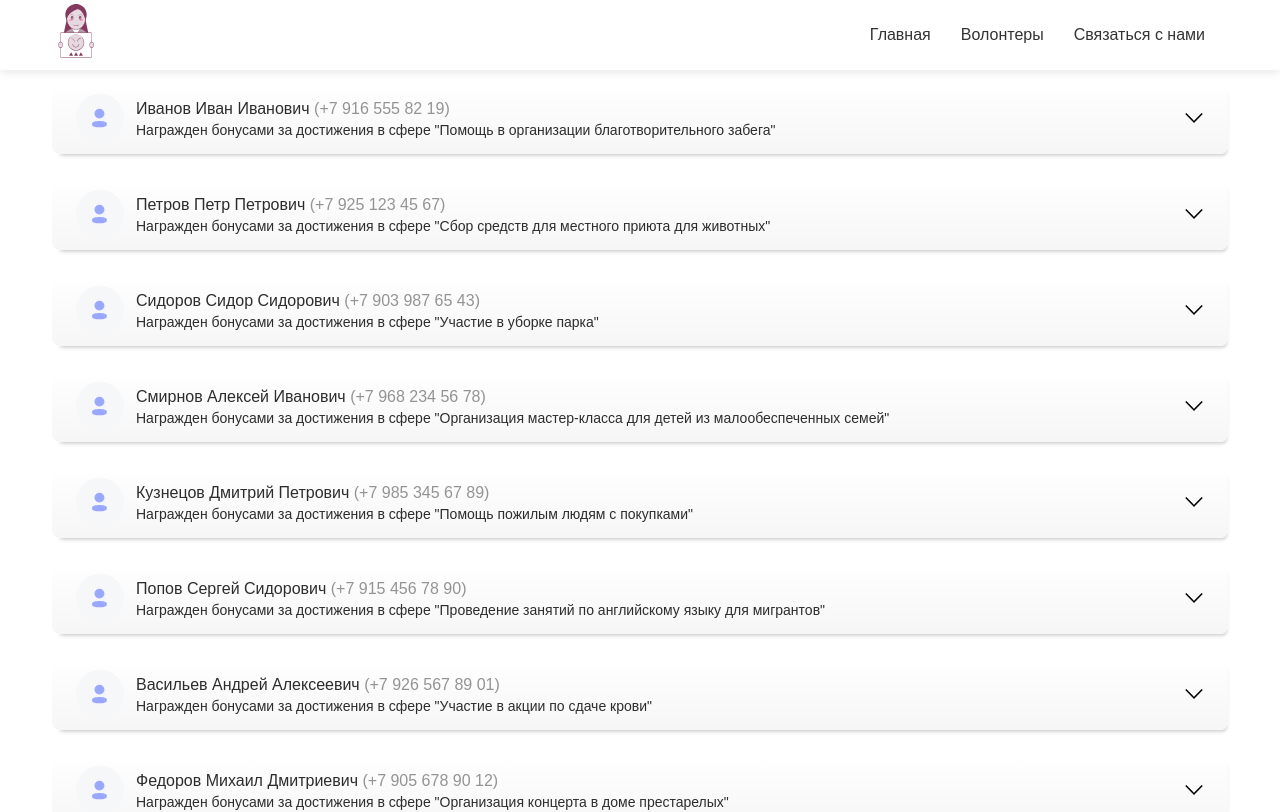
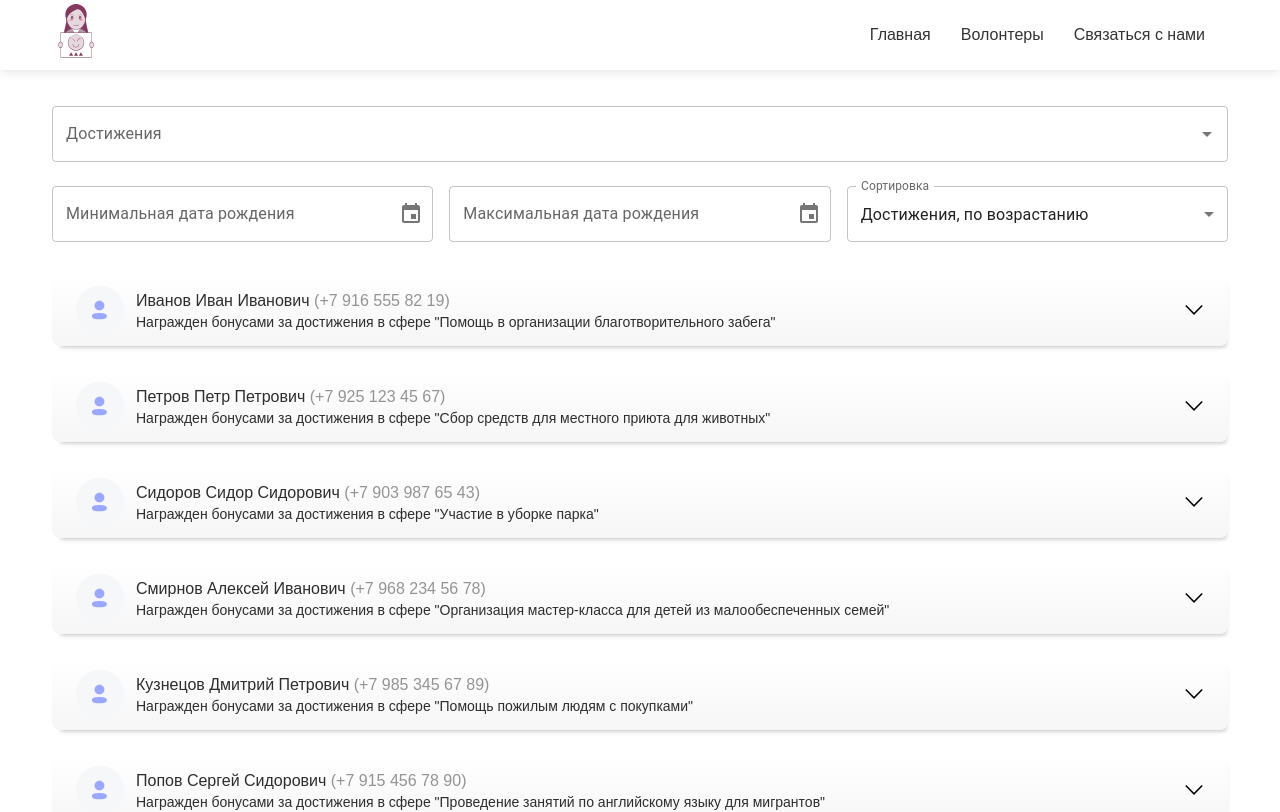
Before and after one commit to YuraVolk/hackathon-2025-showcase, a Next.js app: page /partners-dashboard in a window 1280 px wide. Shown: the top 812 px of the page. Built offline with nearby package versions, Linux system fonts and the light colour scheme.

Commit message:
add sorting

```diff
--- /dev/null
+++ b/src/components/Filters/Filters.module.css
@@ -0,0 +1,16 @@
+.filters {
+  display: flex;
+  flex-direction: column;
+  gap: 24px;
+  width: 100%;
+  margin: 24px 0 32px;
+}
+
+.filters_input {
+  flex: 1 1 0;
+}
+
+.filters_row {
+  display: flex;
+  gap: 16px;
+}
--- a/src/components/Filters/Filters.tsx
+++ b/src/components/Filters/Filters.tsx
@@ -1,9 +1,102 @@
-import { memo } from "react";
+import {
+  SelectChangeEvent,
+  FormControl,
+  InputLabel,
+  Autocomplete,
+  TextField,
+  Select,
+  MenuItem,
+} from "@mui/material";
+import { DatePicker } from "@mui/x-date-pickers";
+import { Dispatch, memo, SetStateAction } from "react";
+import { Dayjs } from "dayjs";
 
-export const Filters = memo(() => {
-  return <div>
+import classes from "./Filters.module.css";
+import { Sorting } from "@/data/filters";
 
-  </div>;
-});
+export interface IFiltersProps {
+  achievements: string[];
+  setAchievements: Dispatch<SetStateAction<string[]>>;
+  sorting: Sorting;
+  setSorting: Dispatch<SetStateAction<Sorting>>;
+  achievementTypes: string[];
+  minBirthDate: Dayjs | null;
+  setMinBirthDate: Dispatch<SetStateAction<Dayjs | null>>;
+  maxBirthDate: Dayjs | null;
+  setMaxBirthDate: Dispatch<SetStateAction<Dayjs | null>>;
+}
+
+export const Filters = memo(
+  ({
+    achievementTypes,
+    achievements,
+    setAchievements,
+    sorting,
+    setSorting,
+    minBirthDate,
+    setMinBirthDate,
+    maxBirthDate,
+    setMaxBirthDate,
+  }: IFiltersProps) => {
+    const handleChangeSorting = (event: SelectChangeEvent<typeof sorting>) => {
+      setSorting(event.target.value as Sorting);
+    };
+
+    const handleAchievementsChange = (_event: any, newValue: string[]) => {
+      setAchievements(newValue);
+    };
+
+    return (
+      <div className={classes.filters}>
+        <Autocomplete
+          multiple
+          options={achievementTypes}
+          getOptionLabel={(option) => option}
+          value={achievements}
+          onChange={handleAchievementsChange}
+          filterSelectedOptions
+          renderInput={(params) => (
+            <TextField
+              {...params}
+              label="Достижения"
+              placeholder="Достижения..."
+            />
+          )}
+        />
+        <div className={classes.filters_row}>
+          <DatePicker
+            className={classes.filters_input}
+            label="Минимальная дата рождения"
+            value={minBirthDate}
+            onChange={(newValue) => setMinBirthDate(newValue)}
+          />
+          <DatePicker
+            className={classes.filters_input}
+            label="Максимальная дата рождения"
+            value={maxBirthDate}
+            onChange={(newValue) => setMaxBirthDate(newValue)}
+          />
+          <FormControl className={classes.filters_input}>
+            <InputLabel id="demo-simple-select-label">Сортировка</InputLabel>
+            <Select
+              labelId="demo-simple-select-label"
+              id="demo-simple-select"
+              value={sorting}
+              label="Сортировка"
+              onChange={handleChangeSorting}
+            >
+              <MenuItem value={Sorting.ByAchievementsAscending}>
+                {Sorting.ByAchievementsAscending}
+              </MenuItem>
+              <MenuItem value={Sorting.ByAchievementsDescending}>
+                {Sorting.ByAchievementsDescending}
+              </MenuItem>
+            </Select>
+          </FormControl>
+        </div>
+      </div>
+    );
+  }
+);
 
 Filters.displayName = "Filters";
--- /dev/null
+++ b/src/components/Layout/Layout.module.css
@@ -0,0 +1,5 @@
+.layout {
+  max-width: 1200px;
+  margin: 0 auto;
+  padding: 12px;
+}
--- /dev/null
+++ b/src/components/Layout/Layout.tsx
@@ -0,0 +1,22 @@
+import { LocalizationProvider } from "@mui/x-date-pickers";
+import { AdapterDayjs } from "@mui/x-date-pickers/AdapterDayjs";
+import { memo, ReactNode } from "react";
+
+import classes from "./Layout.module.css";
+import { Header, IHeaderProps } from "../Header/Header";
+
+export interface ILayoutProps {
+  headerProps?: IHeaderProps;
+  children: ReactNode;
+}
+
+export const Layout = memo(({ headerProps, children }: ILayoutProps) => {
+  return (
+    <LocalizationProvider dateAdapter={AdapterDayjs}>
+      {headerProps && <Header {...headerProps} />}
+      <div className={classes.layout}>{children}</div>
+    </LocalizationProvider>
+  );
+});
+
+Layout.displayName = "Layout";
--- /dev/null
+++ b/src/data/filters.ts
@@ -0,0 +1,4 @@
+export enum Sorting {
+  ByAchievementsAscending = "Достижения, по возрастанию",
+  ByAchievementsDescending = "Достижения, по убыванию",
+}
--- a/src/pages/partners-dashboard/index.tsx
+++ b/src/pages/partners-dashboard/index.tsx
@@ -1,4 +1,3 @@
-import { Header } from "@/components/Header/Header";
 import Image from "next/image";
 
 import styles from "./styles.module.css";
@@ -6,13 +5,60 @@ import logoIcon from "../../assets/icons/logo.svg";
 
 import { Volunteer } from "@/components/Volunteer/Volunteer";
 import { VOLUNTEERS } from "@/data/volunteers";
+import { Filters } from "@/components/Filters/Filters";
+import { Layout } from "@/components/Layout/Layout";
+import { useMemo, useState } from "react";
+import { Sorting } from "@/data/filters";
+import dayjs, { Dayjs } from "dayjs";
+import customParseFormat from "dayjs/plugin/customParseFormat";
+dayjs.extend(customParseFormat);
 
 const PartnersDashboard = () => {
+  const [achievements, setAchievements] = useState<string[]>([]);
+  const [sorting, setSorting] = useState(Sorting.ByAchievementsAscending);
+  const [minBirthDate, setMinBirthDate] = useState<Dayjs | null>(null);
+  const [maxBirthDate, setMaxBirthDate] = useState<Dayjs | null>(null);
+
+  const achievementTypes = useMemo(
+    () =>
+      Array.from(
+        new Set(VOLUNTEERS.map((volunteer) => volunteer.achievements))
+      ),
+    []
+  );
+
+  const filteredVolunteers = useMemo(() => {
+    const baseVolunteers = VOLUNTEERS.filter((volunteer) => {
+      if (
+        achievements.length !== 0 &&
+        !achievements.includes(volunteer.achievements)
+      ) {
+        return false;
+      }
+
+      const birthDay = dayjs(volunteer.birth_date, "DD.MM.YYYY");
+      if (
+        (minBirthDate !== null && birthDay.isBefore(minBirthDate)) ||
+        (maxBirthDate !== null && birthDay.isAfter(maxBirthDate))
+      ) {
+        return false;
+      }
+
+      return true;
+    });
+
+    if (sorting === Sorting.ByAchievementsDescending) {
+      baseVolunteers.reverse();
+    }
+
+    return baseVolunteers;
+  }, [achievements, sorting, minBirthDate, maxBirthDate]);
+
   return (
-    <>
-      <Header
-        logo={<Image src={logoIcon} alt="Лого" width={32} height={32} />}
-        categories={[
+    <Layout
+      headerProps={{
+        logo: <Image src={logoIcon} alt="Лого" width={32} height={32} />,
+        categories: [
           {
             title: "Главная",
             url: "/",
@@ -21,7 +67,10 @@ const PartnersDashboard = () => {
             title: "Волонтеры",
             url: "/partners-dashboard/",
             childCategories: [
-              { title: "Список бонусов", url: "/partners-dashboard/bonuses/" },
+              {
+                title: "Список бонусов",
+                url: "/partners-dashboard/bonuses/",
+              },
               {
                 title: "Регистрация бонуса",
                 url: "/partners-dashboard/bonuses/new",
@@ -30,18 +79,35 @@ const PartnersDashboard = () => {
           },
           {
             title: "Связаться с нами",
-            url: () => window.scrollTo(0, document.body.scrollHeight),
+            url: () =>
+              window.scrollTo({
+                left: 0,
+                top: document.body.scrollHeight,
+                behavior: "smooth",
+              }),
           },
-        ]}
+        ],
+      }}
+    >
+      <Filters
+        achievementTypes={achievementTypes}
+        achievements={achievements}
+        setAchievements={setAchievements}
+        sorting={sorting}
+        setSorting={setSorting}
+        minBirthDate={minBirthDate}
+        setMinBirthDate={setMinBirthDate}
+        maxBirthDate={maxBirthDate}
+        setMaxBirthDate={setMaxBirthDate}
       />
       <ul className={styles.volunteers}>
-        {VOLUNTEERS.map((volunteer) => (
-          <li key={volunteer.id}>
+        {filteredVolunteers.map((volunteer) => (
+          <li>
             <Volunteer volunteer={volunteer} />
           </li>
         ))}
       </ul>
-    </>
+    </Layout>
   );
 };
 
--- a/src/pages/partners-dashboard/styles.module.css
+++ b/src/pages/partners-dashboard/styles.module.css
@@ -3,8 +3,6 @@
   flex-direction: column;
   gap: 24px;
   padding: 0;
-  margin: 0 auto;
+  margin: 0;
   list-style-type: none;
-  padding: 12px;
-  max-width: 1200px;
 }
```
